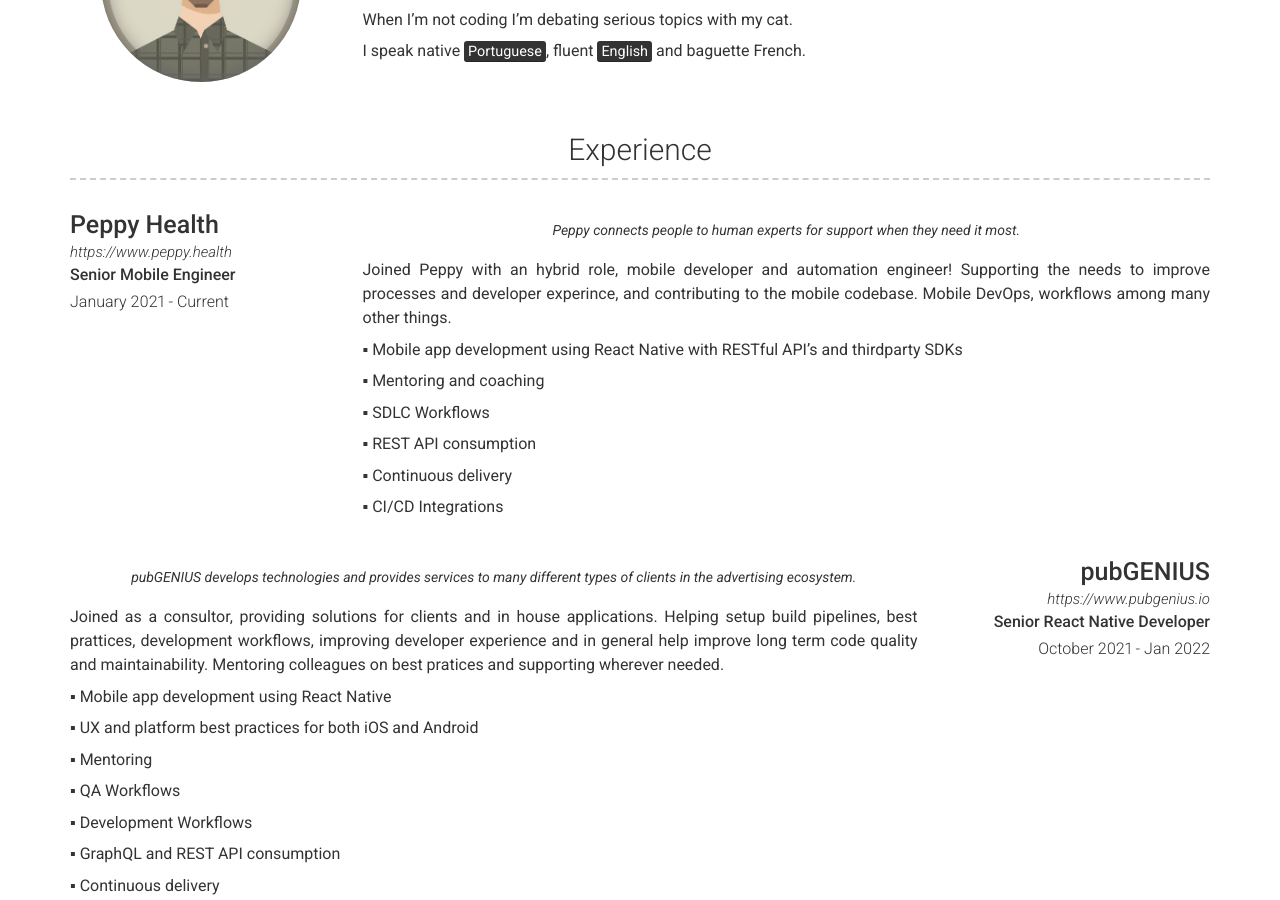
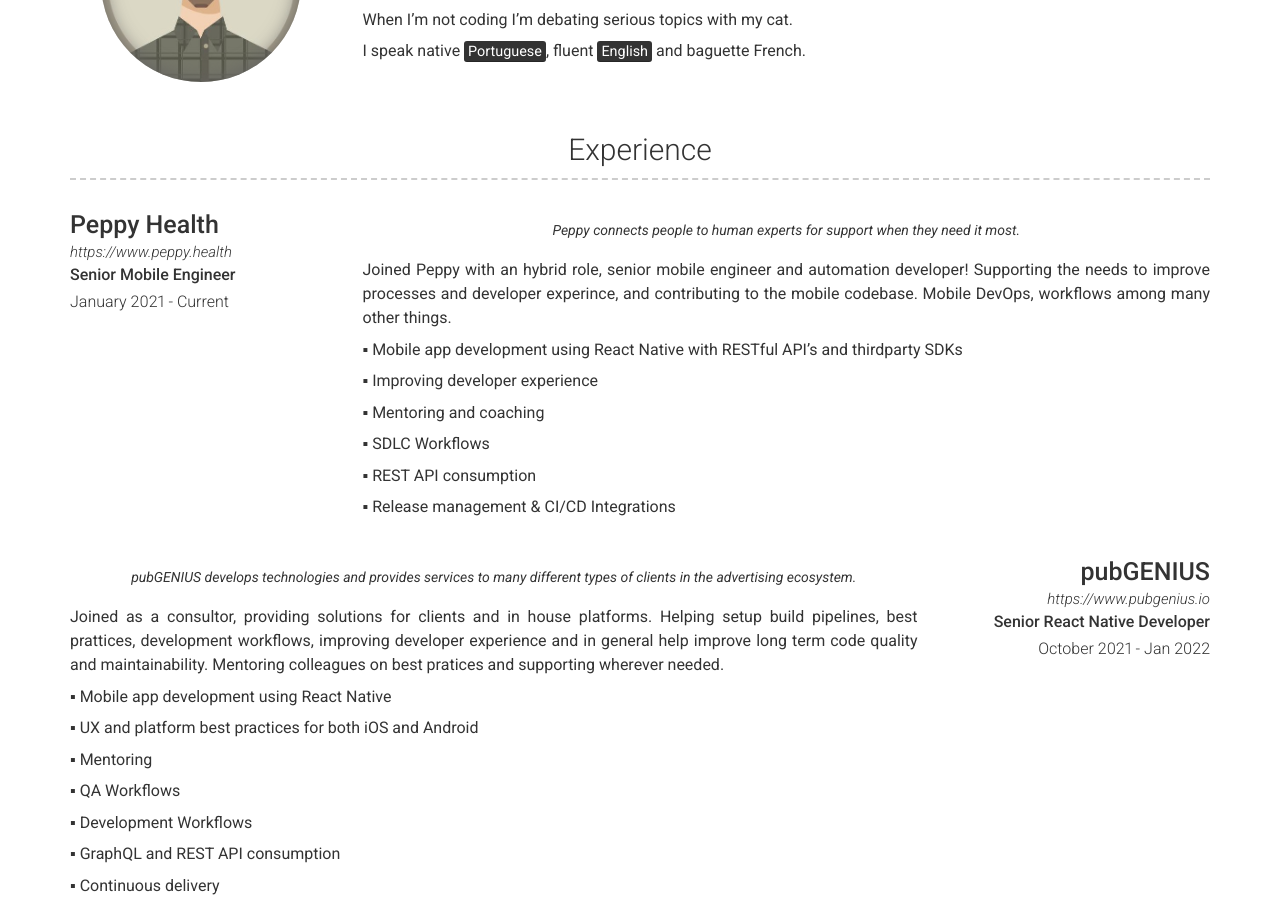
Before and after one commit to filipef101/filipef101.github.io, a Jekyll site: the page built from index.md, in a window 1280 px wide and 900 px high, scrolled down 397 px. Built offline with Jekyll 4.4.1, drawn with Linux system fonts in a browser that asks for light colours; nearby versions of some CDN libraries; a script that is not in the unit is left out.

Commit message:
Update experience.yml

```diff
--- a/_data/experience.yml
+++ b/_data/experience.yml
@@ -7,11 +7,13 @@
   quote: >
     Peppy connects people to human experts for support when they need it most.
   description: | # this will include new lines to allow paragraphs
-    Joined Peppy with an hybrid role, mobile developer and automation engineer!
+    Joined Peppy with an hybrid role, senior mobile engineer and automation developer!
     Supporting the needs to improve processes and developer experince, and contributing to the mobile codebase.
     Mobile DevOps, workflows among many other things.
 
     ▪ Mobile app development using React Native with RESTful API's and thirdparty SDKs
+
+    ▪ Improving developer experience
 
     ▪ Mentoring and coaching
 
@@ -19,9 +21,7 @@
 
     ▪ REST API consumption
 
-    ▪ Continuous delivery
-
-    ▪ CI/CD Integrations
+    ▪ Release management & CI/CD Integrations
 
 - layout: right
   company: pubGENIUS
@@ -31,7 +31,7 @@
   quote: >
     pubGENIUS develops technologies and provides services to many different types of clients in the advertising ecosystem.
   description: | # this will include new lines to allow paragraphs
-    Joined as a consultor, providing solutions for clients and in house applications.
+    Joined as a consultor, providing solutions for clients and in house platforms.
     Helping setup build pipelines, best prattices, development workflows, improving developer experience and in general help improve long term code quality and maintainability.
     Mentoring colleagues on best pratices and supporting wherever needed.
 
```
